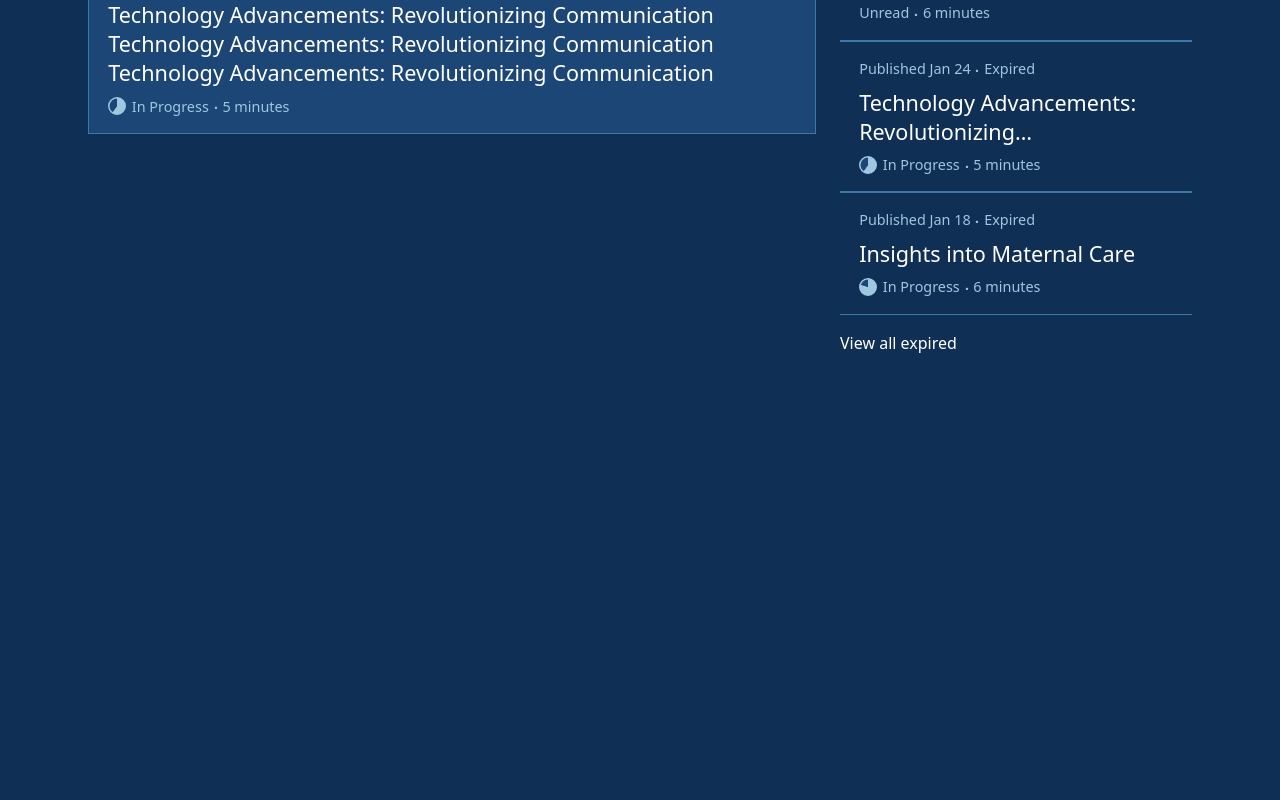
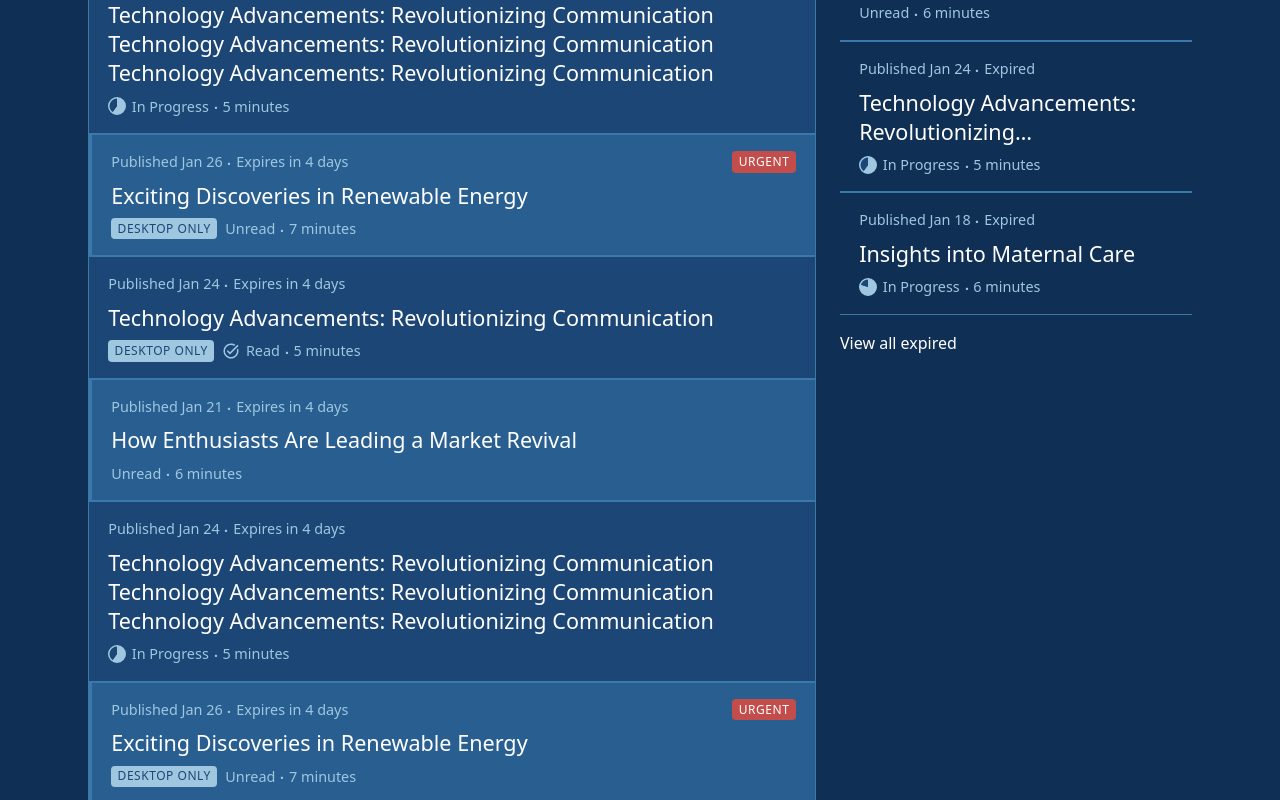
Before and after one commit to andreatanky/react-app-fe, a React (Vite) app: page / in a window 1280 px wide. Shown: the part 820-1620 px from the top of the page. Before the commit the page ends 1239 px from the top, so only its background shows below. Built offline with nearby package versions, Linux system fonts and the light colour scheme.

Commit message:
Remove styles from approotlayout

```diff
--- a/src/mocks/products.ts
+++ b/src/mocks/products.ts
@@ -1,6 +1,94 @@
 import type { Product } from "../models/Product"
 
 export const MOCK_ACTIVE_PRODUCTS: Product[] = [
+  {
+    systemDocId: "prod-1",
+    title: "Exciting Discoveries in Renewable Energy",
+    publishedDate: "2025-01-26",
+    expiryDate: "2025-12-17",
+    readProgress: 0,
+    readingDuration: 7,
+    isRead: false,
+    classification: 4,
+    isUrgent: true,
+  },
+  {
+    systemDocId: "prod-2",
+    title: "Technology Advancements: Revolutionizing Communication",
+    publishedDate: "2025-01-24",
+    expiryDate: "2025-12-17",
+    readProgress: 1,
+    readingDuration: 5,
+    isRead: true,
+    classification: 5,
+    isUrgent: false,
+  },
+  {
+    systemDocId: "prod-3",
+    title: "How Enthusiasts Are Leading a Market Revival",
+    publishedDate: "2025-01-21",
+    expiryDate: "2025-12-17",
+    readProgress: 0,
+    readingDuration: 6,
+    isRead: false,
+    classification: 3,
+    isUrgent: false,
+  },
+  {
+    systemDocId: "prod-4",
+    title: "Technology Advancements: Revolutionizing Communication Technology Advancements: Revolutionizing Communication Technology Advancements: Revolutionizing Communication",
+    publishedDate: "2025-01-24",
+    expiryDate: "2025-12-17",
+    readProgress: 60,
+    readingDuration: 5,
+    isRead: true,
+    classification: 3,
+    isUrgent: false,
+  },
+  {
+    systemDocId: "prod-1",
+    title: "Exciting Discoveries in Renewable Energy",
+    publishedDate: "2025-01-26",
+    expiryDate: "2025-12-17",
+    readProgress: 0,
+    readingDuration: 7,
+    isRead: false,
+    classification: 4,
+    isUrgent: true,
+  },
+  {
+    systemDocId: "prod-2",
+    title: "Technology Advancements: Revolutionizing Communication",
+    publishedDate: "2025-01-24",
+    expiryDate: "2025-12-17",
+    readProgress: 1,
+    readingDuration: 5,
+    isRead: true,
+    classification: 5,
+    isUrgent: false,
+  },
+  {
+    systemDocId: "prod-3",
+    title: "How Enthusiasts Are Leading a Market Revival",
+    publishedDate: "2025-01-21",
+    expiryDate: "2025-12-17",
+    readProgress: 0,
+    readingDuration: 6,
+    isRead: false,
+    classification: 3,
+    isUrgent: false,
+  },
+  {
+    systemDocId: "prod-4",
+    title: "Technology Advancements: Revolutionizing Communication Technology Advancements: Revolutionizing Communication Technology Advancements: Revolutionizing Communication",
+    publishedDate: "2025-01-24",
+    expiryDate: "2025-12-17",
+    readProgress: 60,
+    readingDuration: 5,
+    isRead: true,
+    classification: 3,
+    isUrgent: false,
+  },
   {
     systemDocId: "prod-1",
     title: "Exciting Discoveries in Renewable Energy",
--- a/src/routes/root/AppRootLayout.module.css
+++ b/src/routes/root/AppRootLayout.module.css
@@ -1,86 +1,6 @@
-.container {
-  min-height: 100vh;
-  display: flex;
-  flex-direction: column;
-  background: var(--color-surface-container);
-  color: var(--color-text);
-  transition: background-color 0.25s ease, color 0.25s ease;
-}
-
-.navbar {
-  position: sticky;
-  top: 0;
-  z-index: 10;
-  display: flex;
-  align-items: center;
-  justify-content: space-between;
-  padding: 0.75rem 1.5rem;
-  background: var(--color-surface-raised);
-  backdrop-filter: blur(12px);
-  border-bottom: 1px solid var(--color-border);
-  box-shadow: var(--shadow-md);
-}
-
-.brand {
-  font-weight: 700;
-  letter-spacing: 0.08em;
-  text-transform: uppercase;
-}
-
-.navContent {
-  display: flex;
-  align-items: center;
-  gap: 1.25rem;
-}
-
-.navLinks {
-  display: flex;
-  gap: 0.75rem;
-}
-
-.link {
-  color: var(--color-text);
-  text-decoration: none;
-  padding: 0.45rem 0.9rem;
-  border-radius: 0.65rem;
-  font-weight: 600;
-  transition: background-color 0.2s ease, color 0.2s ease;
-}
-
-.activeLink {
-  composes: link;
-  background: var(--color-link-active);
-  color: var(--color-brand);
-}
-
-.link:hover {
-  background: var(--color-link-hover);
-}
-
-.themeToggle {
-  border-radius: 999px;
-  border: 1px solid var(--color-border);
-  padding: 0.4rem 0.95rem;
-  background: var(--color-surface-muted);
-  color: var(--color-text);
-  font-size: 0.9rem;
-  font-weight: 600;
-  letter-spacing: 0.01em;
-  transition: background-color 0.2s ease, color 0.2s ease,
-    border-color 0.2s ease, box-shadow 0.2s ease;
-}
-
-.themeToggle:hover {
-  background: var(--color-brand);
-  color: var(--color-on-brand);
-  border-color: transparent;
-  box-shadow: 0 8px 24px rgba(37, 99, 235, 0.25);
-}
-
 .main {
   flex: 1;
   padding: 0;
   background: var(--color-surface-container);
   color: var(--color-text);
-  transition: background-color 0.25s ease, color 0.25s ease;
 }
```
